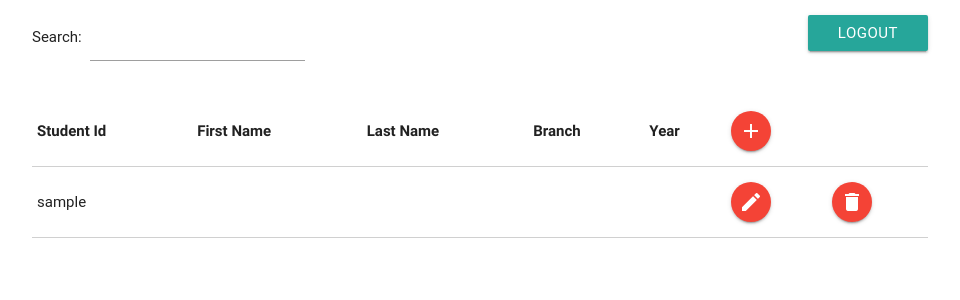
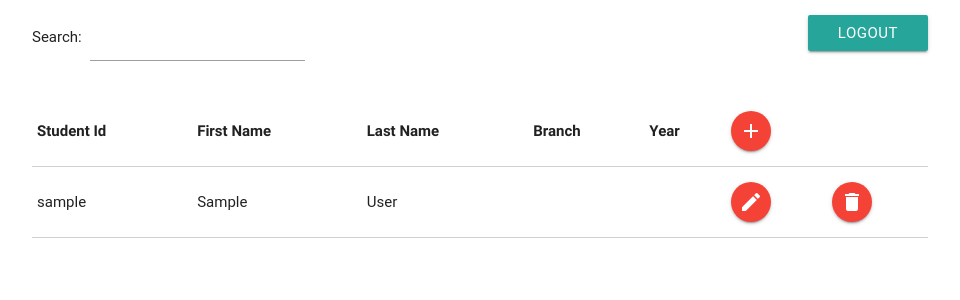
Before and after one commit to sadanandpai/projectportal, a Django app: page /portal/guide/students/add/ in a window 1280 px wide. Shown: the top 300 px of the page, without its empty margins (160-1120 px from the left). Run offline with Django 3.2, Linux system fonts and the light colour scheme; the visitor is signed in with stand-in values (Sample User, id 1); data comes from the database, SQL or seed files in the repository; some libraries are stand-ins or nearby versions; some web fonts are replaced.

Commit message:
Update addStudent.html

```diff
--- a/portal/templates/forms/addStudent.html
+++ b/portal/templates/forms/addStudent.html
@@ -44,14 +44,14 @@
 				{% verbatim %}
 				<tr ng-repeat="student in students | orderBy:sort:reverse | filter: tableValue">
 					<td ng-if="edited == student.pk">{{student.fields.user[0]}}</td>
-					<td ng-if="edited == student.pk"><div class="input-field"><input id="first_name" type="text" value={{student.fields.first_name}} /></div></td>
-					<td ng-if="edited == student.pk"><div class="input-field"><input id="last_name" type="text" value={{student.fields.last_name}} /></div></div></td>
+					<td ng-if="edited == student.pk"><div class="input-field"><input id="first_name" type="text" value={{student.fields.user[1]}} /></div></td>
+					<td ng-if="edited == student.pk"><div class="input-field"><input id="last_name" type="text" value={{student.fields.user[2]}} /></div></div></td>
 					<td ng-if="edited == student.pk"><div class="input-field"><input id="branch" type="text" value={{student.fields.branch}} /></div></td>
 					<td ng-if="edited == student.pk"><div class="input-field"><input id="year" type="text" value={{student.fields.year}} /></div></td>
 
 					<td ng-if="edited != student.pk">{{student.fields.user[0]}}</td>
-					<td ng-if="edited != student.pk">{{student.fields.first_name}}</td>
-					<td ng-if="edited != student.pk">{{student.fields.last_name}}</td>
+					<td ng-if="edited != student.pk">{{student.fields.user[1]}}</td>
+					<td ng-if="edited != student.pk">{{student.fields.user[2]}}</td>
 					<td ng-if="edited != student.pk">{{student.fields.branch}}</td>
 					<td ng-if="edited != student.pk">{{student.fields.year}}</td>
 
```
